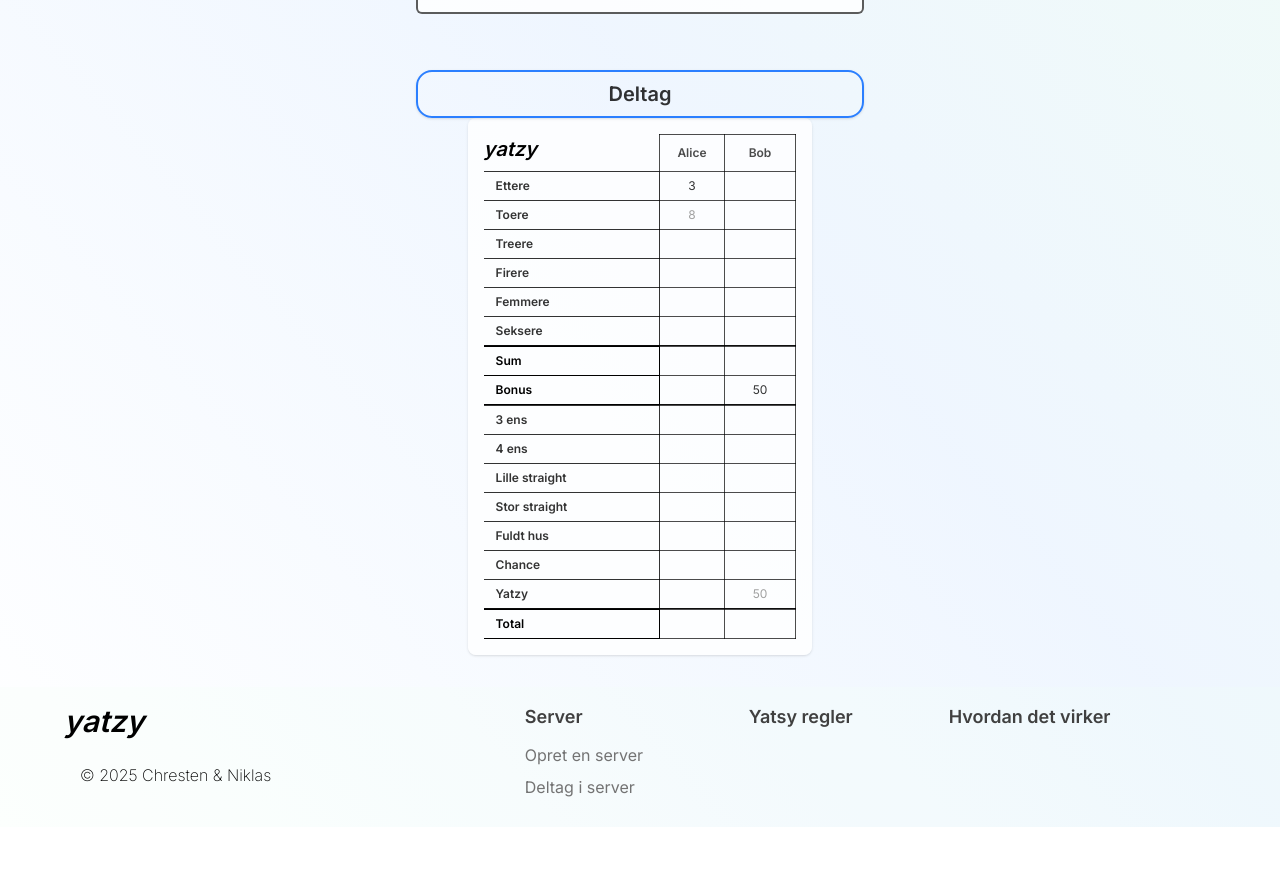
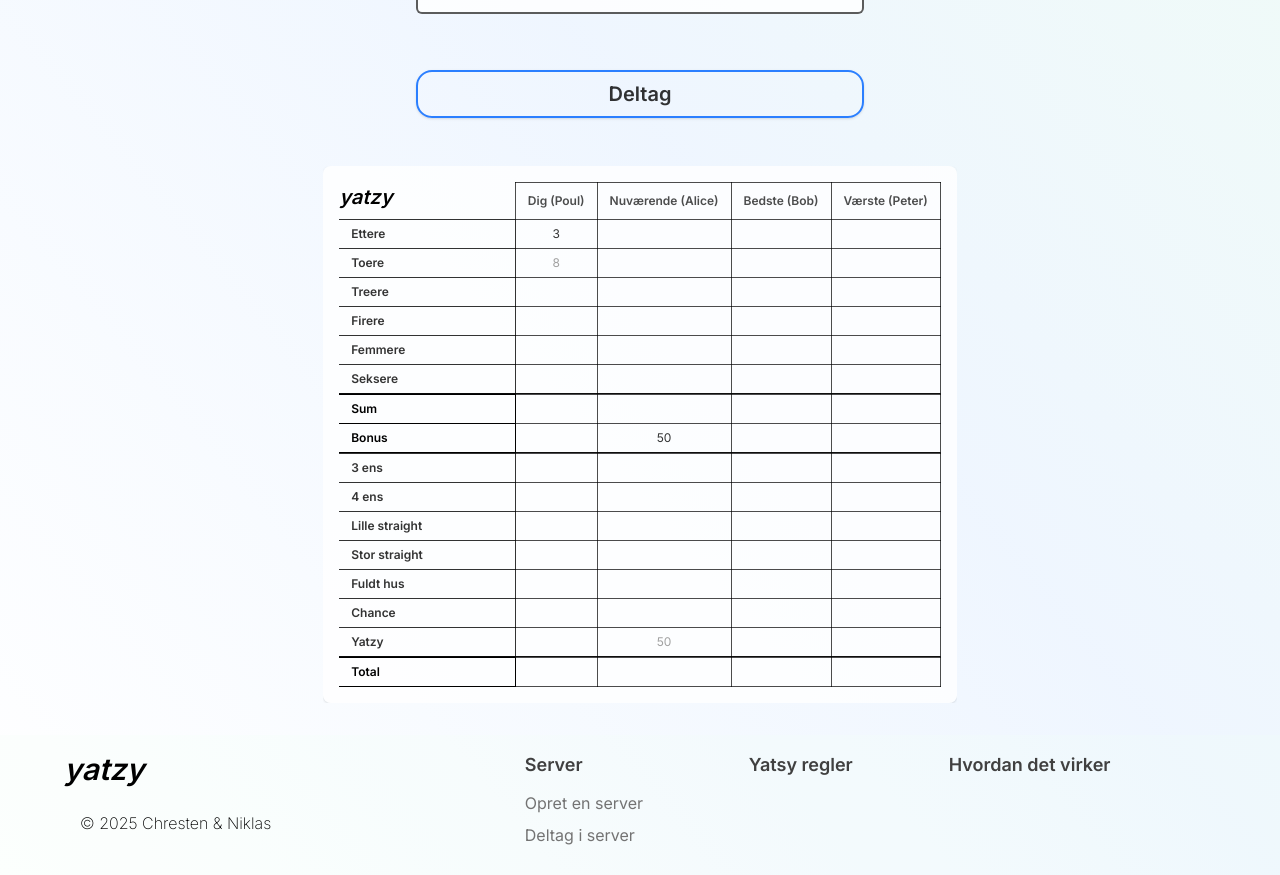
Before and after one commit to Zakers540/jatzy, a Next.js app: page /server/deltag in a window 1280 px wide. Shown: the part 646-1521 px from the top of the page. Before the commit the page ends 1473 px from the top, so only its background shows below. Built offline with nearby package versions, Linux system fonts and the light colour scheme.

Commit message:
improved yatzysheet

```diff
--- a/app/server/deltag/page.tsx
+++ b/app/server/deltag/page.tsx
@@ -53,9 +53,9 @@ export default function Server() {
                     Deltag
                 </button>
             </form>
+            <div className="mt-12"/>
             <YatzySheet
-                currentPlayers={["Alice", "Bob"]}
-                size={1}
+                currentPlayers={["Dig (Poul)","Nuværende (Alice)", "Bedste (Bob)", "Værste (Peter)",]}
                 scores={{
                     ettere: { 0: 3 },
                     bonus: { 1: 50 }
--- a/components/YatzySheet.tsx
+++ b/components/YatzySheet.tsx
@@ -1,4 +1,5 @@
 //TODO: hvis ingen preview, kryds over på hover
+//TODO: gør så de kun kan få hover effekter og sender videre til backend hvis det er dem selv altså f.eks altid kunne de være 0
 
 "use client";
 
@@ -51,7 +52,7 @@ export default function YatzySheet({
                 return (
                     <td
                         key={i}
-                        className="tablecell cursor-pointer hover:bg-blue-50/40 group"
+                        className="tablecell cursor-pointer hover:bg-blue-50/40 group text-center"
                         onClick={() => onCellClick(category, i)}
                     >
                         <div className={`px-4 group-hover:text-black/80
@@ -75,10 +76,9 @@ export default function YatzySheet({
 
     return (
         <div
-            className="flex items-center justify-center -z-10"
-            style={{ transform: `scale(${size})`, transformOrigin: "top left" }}
+            className="flex items-center justify-center overflow-x-auto"
         >
-            <div className="bg-white/80 rounded-lg shadow-sm p-4">
+            <div className="bg-white/80 rounded-lg shadow-sm p-4" style={{ transform: `scale(${size})`, transformOrigin: "center" }}>
                 <table className="border-collapse">
                     <thead>
                     <tr>
```
